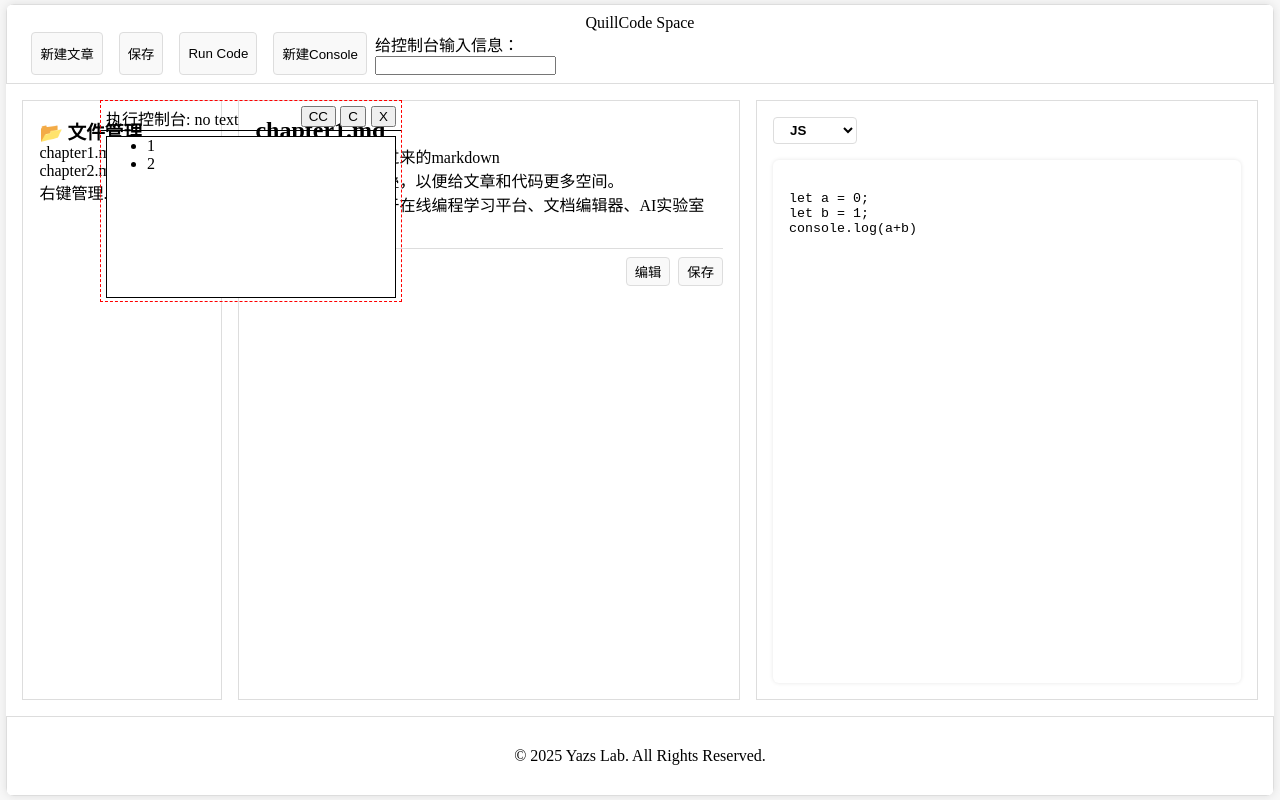
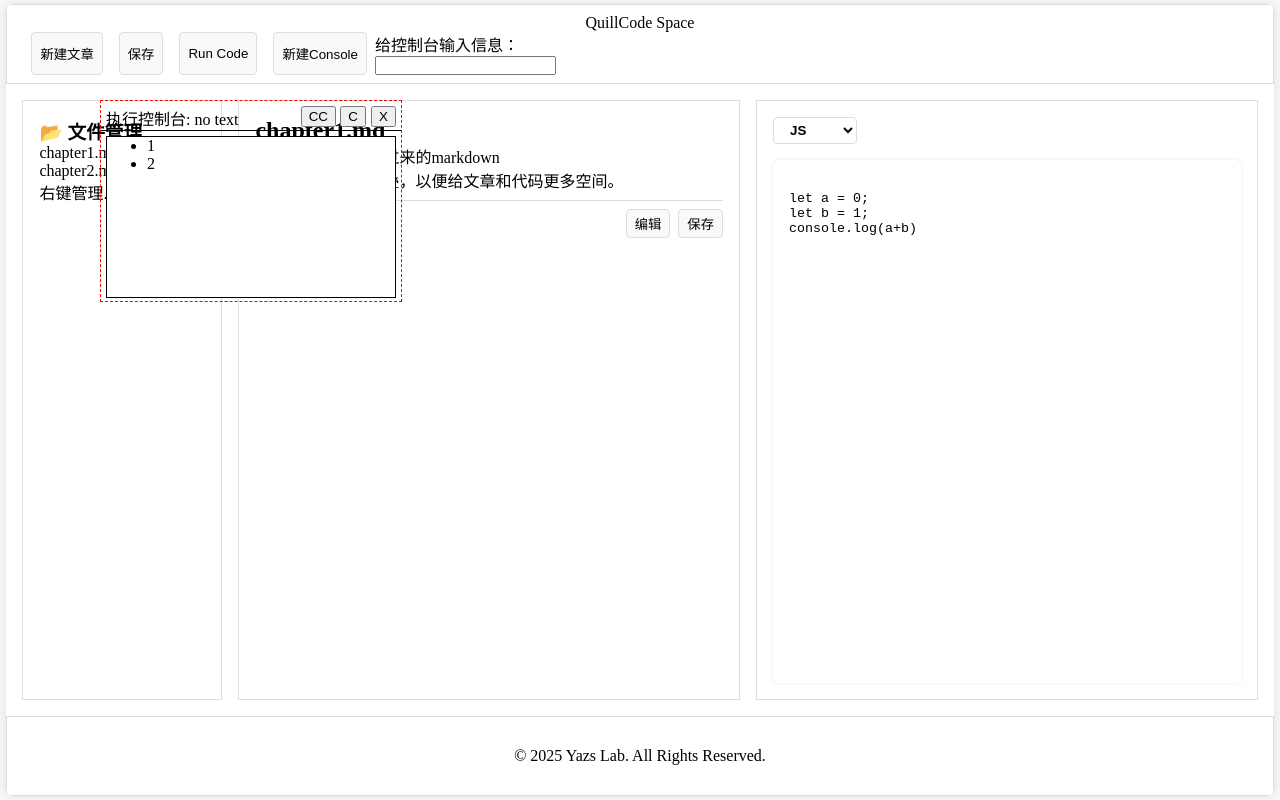
Before and after one commit to Yazs-17/QuillCode, a Vue app in the folder Main/: page / in a window 1280 px wide. Built offline with nearby package versions, Linux system fonts and the light colour scheme.

Commit message:
chore: add TODO to filter the evil html code

```diff
--- a/Main/src/App.vue
+++ b/Main/src/App.vue
@@ -79,7 +79,35 @@ const runCode = async () => {
  * 代码渲染逻辑
  */
 
-// TODO 代码危险过滤
+// TODO 代码危险过滤, 剩下的在归档文案里面
+// const sanitizeHtml = raw => {
+// 	if (typeof document === 'undefined' || typeof raw !== 'string') return raw;
+// 	const template = document.createElement('template');
+// 	template.innerHTML = raw;
+
+// 	// 删除高危标签
+// 	template.content.querySelectorAll('script, iframe, object, embed, link[rel="import"], svg, math').forEach(el => el.remove());
+
+// 	// 删除危险属性
+// 	template.content.querySelectorAll('*').forEach(el => {
+// 		[...el.attributes].forEach(attr => {
+// 			const name = attr.name.toLowerCase();
+// 			const value = attr.value.toLowerCase();
+// 			if (
+// 				/^on/i.test(name) ||                    // onclick 等事件
+// 				/^javascript:/i.test(value) ||          // href="javascript:..."
+// 				/^data:text\/html/i.test(value)         // data URI 注入
+// 																								// Another...
+// 			) {
+// 				el.removeAttribute(attr.name);
+// 			}
+// 		});
+// 	});
+
+// 	return template.innerHTML;
+// };
+// const renderedHtml = computed(() => { if (!isHtmlMode.value) return ''; const raw = editorContent.value ?? ''; if (!raw.trim()) return ''; return sanitizeHtml(raw); });
+
 const isHtmlMode = computed(() => mode.value === ENUM.value.HTML)
 const renderedHtml = computed(() => {
 	if (!isHtmlMode.value) return ""
@@ -130,7 +158,6 @@ const workspaceRows = computed(() => isHtmlMode.value ? "auto 1fr 1fr" : "auto 1
 					<h2>chapter1.md</h2>
 					<p>1. 直接渲染后端传过来的markdown</p>
 					<p>文件管理栏可以折叠，以便给文章和代码更多空间。</p>
-					<p>这个布局结构常用于在线编程学习平台、文档编辑器、AI实验室等。</p>
 					<div class="toolbar">
 						<button>编辑</button>
 						<button>保存</button>
```
